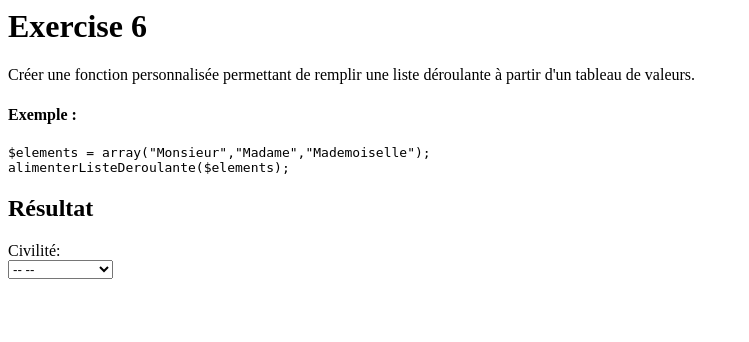
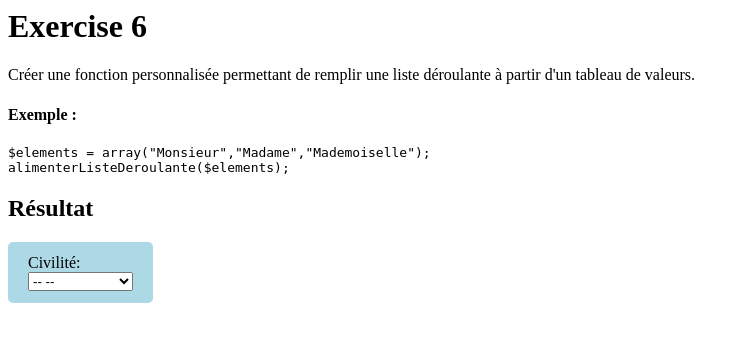
Before and after one commit to raulzannoni/raul_ZANNONI, a PHP site: page /exo6.php in a window 1280 px wide. Shown: the top 342 px of the page, without its empty margins (0-749 px from the left). Run offline with PHP 8.4, Linux system fonts and the light colour scheme.

Commit message:
2nd commit

```diff
--- a/AlgoPHP/Partie2/exo6.php
+++ b/AlgoPHP/Partie2/exo6.php
@@ -1,35 +1,34 @@
 <h1>Exercise 6</h1>
-
 
 <p>Créer une fonction personnalisée permettant de remplir une liste déroulante à partir d'un tableau de valeurs.<br>
 <h4>Exemple :</h4>
 <code>$elements = array("Monsieur","Madame","Mademoiselle");</code><br>
 <code>alimenterListeDeroulante($elements);</code>
 
-
 <h2>Résultat</h2>
 
+<style>
+
+/* style de la boite */
+div {
+    display: block;
+    margin: 8px 0;
+    border-radius: 5px;
+    background-color: lightblue;
+    padding: 12px 20px;
+    width: fit-content;
+}
+
+</style>
+
 <?php
-/*
-<label for="pet-select">Choose a pet:</label>
-
-<select name="pets" id="pet-select">
-    <option value="">--Please choose an option--</option>
-    <option value="dog">Dog</option>
-    <option value="cat">Cat</option>
-    <option value="hamster">Hamster</option>
-    <option value="parrot">Parrot</option>
-    <option value="spider">Spider</option>
-    <option value="goldfish">Goldfish</option>
-</select>
-
-*/
 
 //fonction qui crée le formulaire
 function alimenterListeDeroulante($array)
     {
         //titre de la liste deroulante
-        $result =  "<label for='civilité'>Civilité:</label><br>";
+        $result =  "<div><label for='civilité'>Civilité:</label><br>";
+
         //debut de le formulaire avec selection default
         $result .= "<select name='titre_civilité'> id='civilité-select'>
                             <option value=''>-- --</option>";
@@ -39,14 +38,15 @@ function alimenterListeDeroulante($array)
             {
                 $result .=  "<option value=".$valeur.">".$valeur."</option><br>";
             }
+
         //fin de la liste deroulante
-        $result .=  "</select>";
+        $result .=  "</select></div>";
 
         //imprime de le formulaire
         echo $result;
     }
 
-//array de les mots à afficher dans le formulaire deroulante
+//tableau de les mots à afficher dans le formulaire deroulante
 $elements = [   "Monsieur",
                 "Madame",
                 "Mademoiselle"
```
